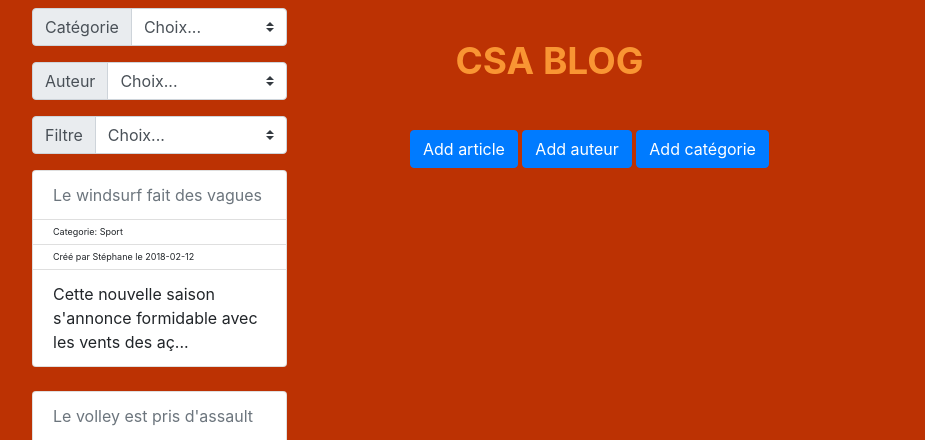
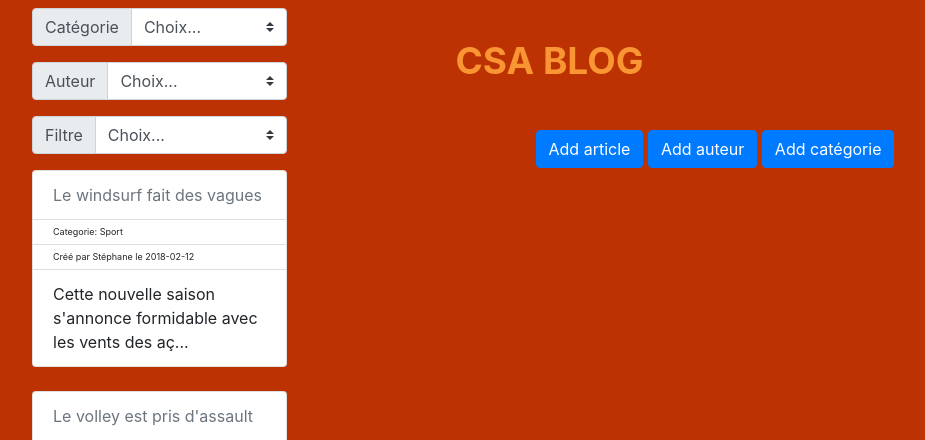
Before and after one commit to Chris-Gold/blog, a PHP site: page / in a window 1280 px wide. Shown: the top 440 px of the page, without its empty margins (53-978 px from the left). Run offline with PHP 8.4, Linux system fonts and the light colour scheme; data comes from the database, SQL or seed files in the repository; some libraries are stand-ins or nearby versions.

Commit message:
modif chris

```diff
--- a/css/main.css
+++ b/css/main.css
@@ -17,15 +17,14 @@
   width: 40%;
   position: fixed;
   top: 130px;
-  left: 20%; }
-  @media screen and (max-width: 1200px) {
+  left: 40%; }
+  #main_aff #buttons {
+    text-align: center; }
+  @media screen and (max-width: 990px) {
     #main_aff {
       width: 100%;
       position: static;
-      padding-right: 55px; } }
-  @media screen and (min-width: 1200px) {
-    #main_aff {
-      left: 35%; } }
+      padding-right: 40px; } }
 
 .ft9 {
   font-size: 9px;
--- a/css/main.sass
+++ b/css/main.sass
@@ -23,16 +23,17 @@
   background-color: $colo_orgdd
 
 #main_aff
+  #buttons
+    text-align: center
   width: 40%
   position: fixed
   top: 130px
-  left: 20%
-  @media screen and (max-width: 1200px)
+  left: 40%
+  @media screen and (max-width: 990px)
     width: 100%
     position: static
-    padding-right: 55px
-  @media screen and (min-width: 1200px)
-    left: 35%
+    padding-right: 40px
+
 
 
 .ft9
--- a/index.php
+++ b/index.php
@@ -50,11 +50,12 @@
         <div class="container">
           <div class="row">
             <div class="col-sm-12  col-lg-3"><ul id="id_list_acc" class="list-group" /ul></div>
-            <div id="main_aff" class="col-sm-12 order-first order-lg-1 col-lg-8" tabindex="-4"">
-              <button type="button" class="btn btn-primary mb-2" data-toggle="modal" data-target="#addart_Modal" data-whatever="@mdo">Add article</button>
-              <button type="button" class="btn btn-primary mb-2" data-toggle="modal" data-target="#addaut_Modal" data-whatever="@fat">Add auteur</button>
-              <button type="button" class="btn btn-primary mb-2" data-toggle="modal" data-target="#addcat_Modal" data-whatever="@getbootstrap">Add catégorie</button>
-
+            <div id="main_aff" class="col-sm-12 order-first order-lg-1 col-lg-8" tabindex="-4">
+              <div id="buttons">
+                <button type="button" class="btn btn-primary mb-2" data-toggle="modal" data-target="#addart_Modal" data-whatever="@mdo">Add article</button>
+                <button type="button" class="btn btn-primary mb-2" data-toggle="modal" data-target="#addaut_Modal" data-whatever="@fat">Add auteur</button>
+                <button type="button" class="btn btn-primary mb-2" data-toggle="modal" data-target="#addcat_Modal" data-whatever="@getbootstrap">Add catégorie</button>
+            </div>
               <ul id="id_main_aff" /ul></div>
 
           </div>
```
Also changed, not shown: 1 other file.
